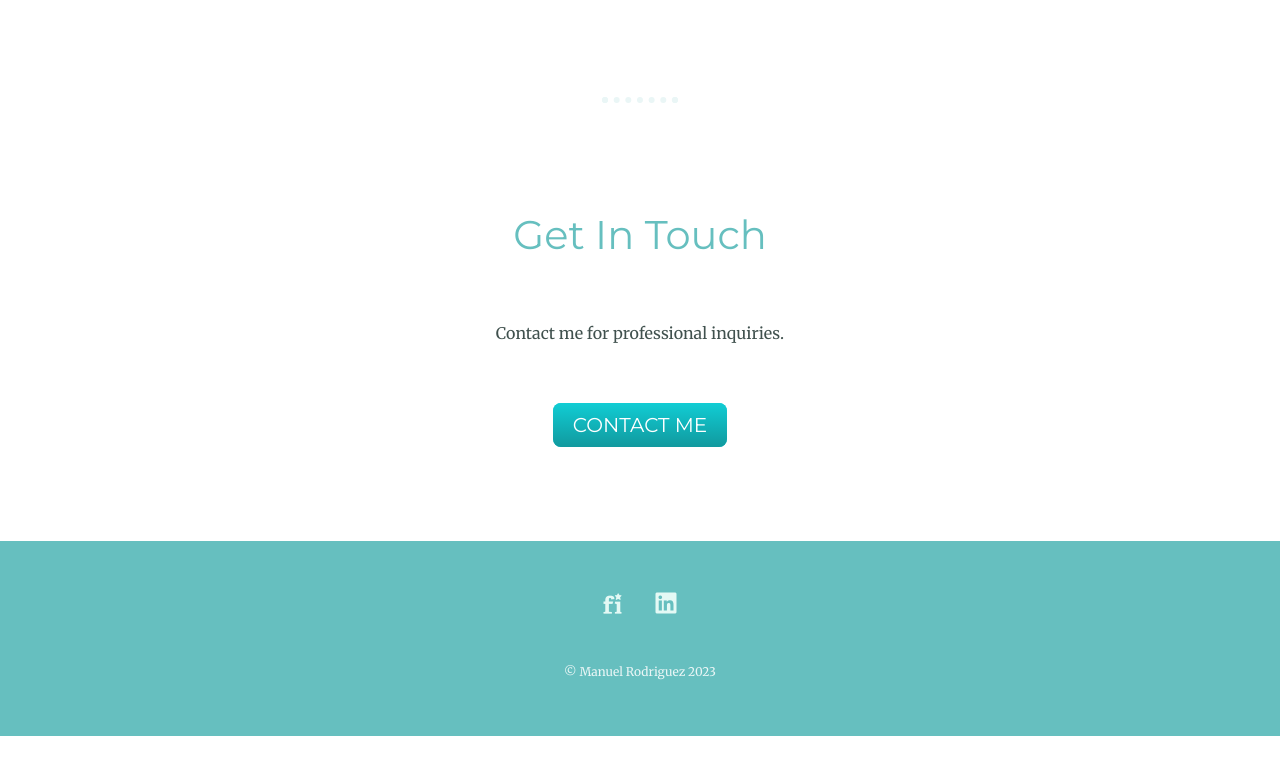
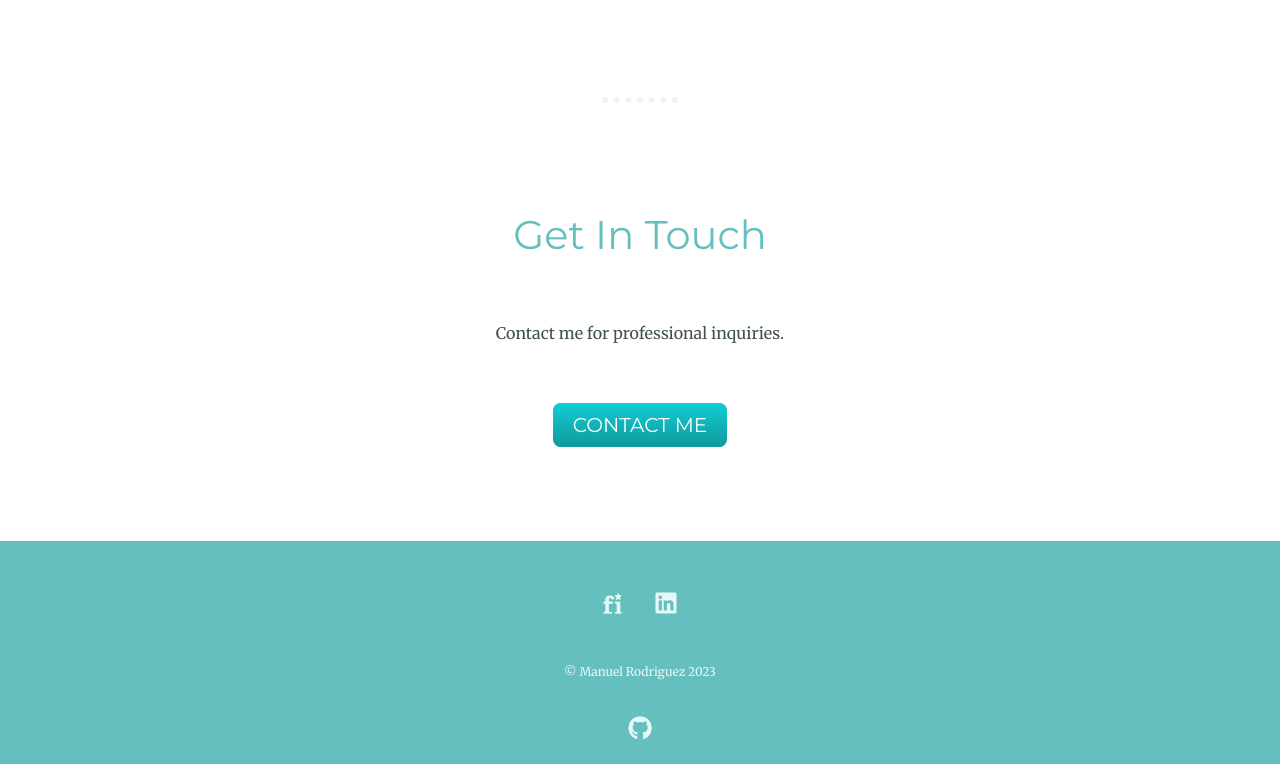
Before and after one commit to manny53365/Web-Dev-Portfolio, a plain HTML site: page index.html in a window 1280 px wide. Shown: the part 7282-8046 px from the top of the page. Before the commit the page ends 8018 px from the top, so only its background shows below. Drawn offline with Linux system fonts and the light colour scheme.

Commit message:
added gh link to my profile

```diff
--- a/index.html
+++ b/index.html
@@ -252,6 +252,7 @@
         <a class="fa-brands fa-linkedin" href="https://www.linkedin.com/in/manuel-rodriguez-804b9597"
             target="_blank" rel="noopener noreferrer"></a>
         <p class="copyright">© Manuel Rodriguez <span id="currentYear"></span></p>
+        <a href="https://github.com/manny53365" target="_blank" rel="noopener noreferrer" class="gh-link"><i class="fa-brands fa-github"></i></a>
         <script>
             document.getElementById("currentYear").textContent = new Date().getFullYear();
         </script>
```
